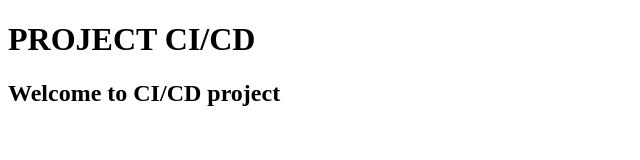
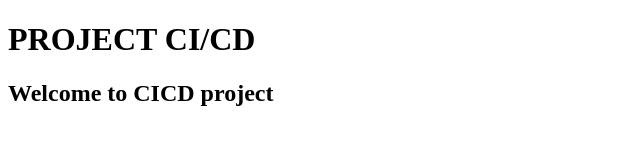
Before and after one commit to TeamKanyarasi/CICD_Project, a plain HTML site: page index.html in a window 1280 px wide. Shown: the full height of the page, 0-640 px from the left. Drawn offline with Linux system fonts and the light colour scheme.

Commit message:
Update index.html

```diff
--- a/index.html
+++ b/index.html
@@ -3,7 +3,7 @@
     <title>PROJECT X</title>
     <body>
         <h1>PROJECT CI/CD</h1>
-        <h2>Welcome to CI/CD project</h2>
+        <h2>Welcome to CICD project</h2>
     </body>
 
 </html>
```
